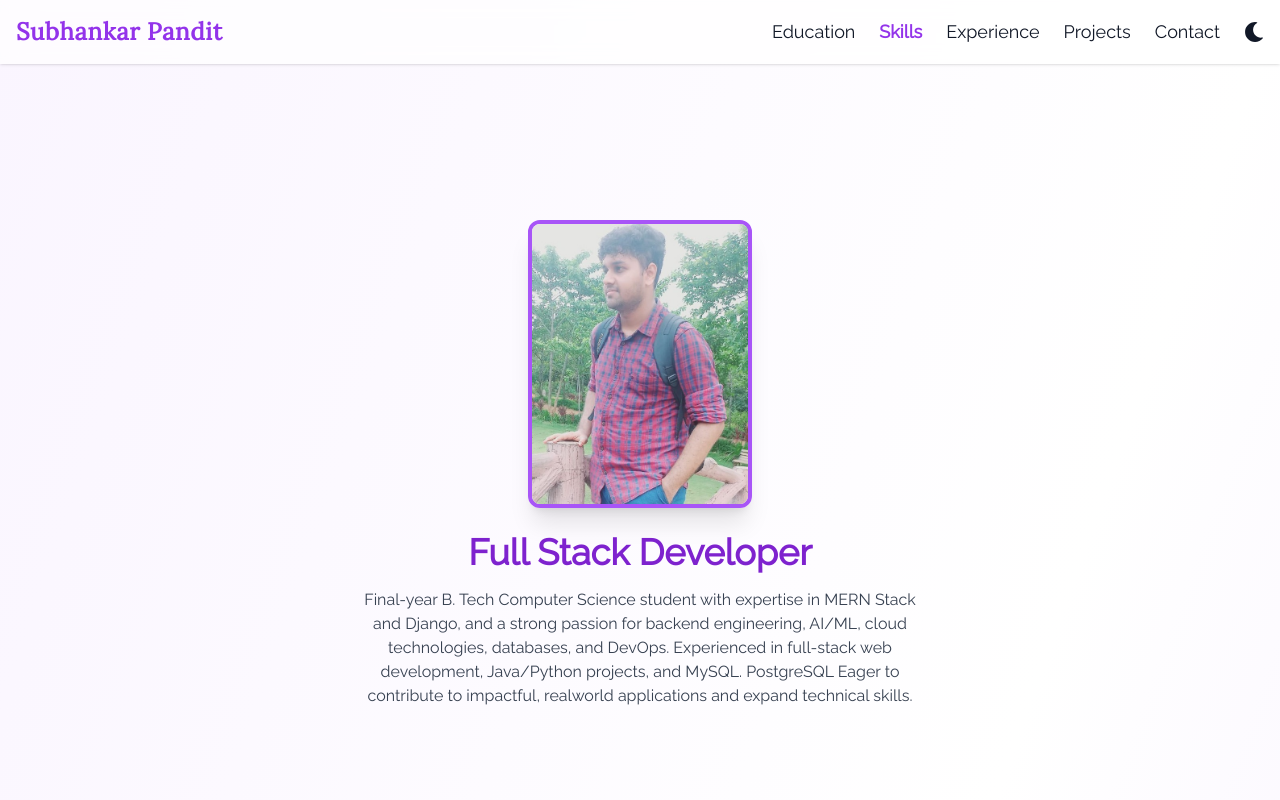
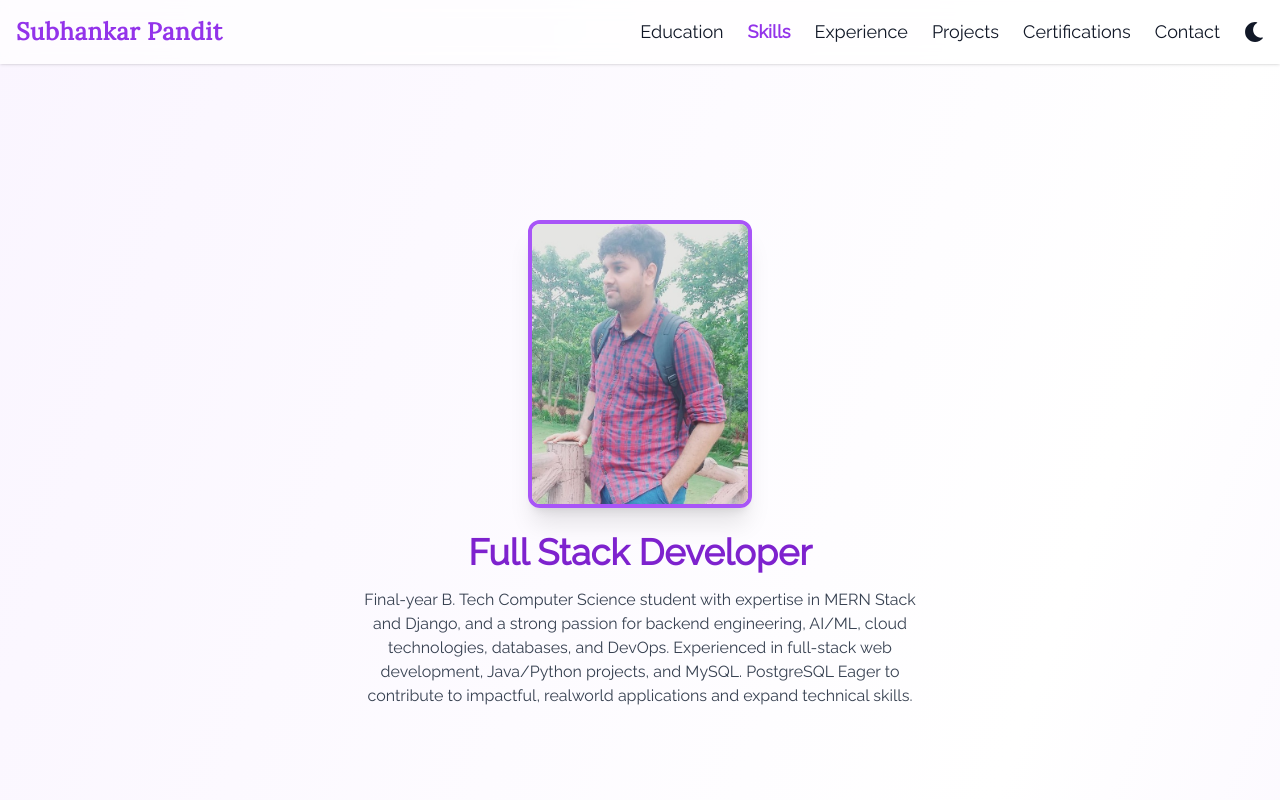
Before and after one commit to SubhankarA8415/Portfolio, a React (Vite) app in the folder portfolio/: page / in a window 1280 px wide. Shown: the top 800 px of the page. Built offline with nearby package versions, Linux system fonts and the light colour scheme.

Commit message:
Update App.jsx

```diff
--- a/portfolio/src/App.jsx
+++ b/portfolio/src/App.jsx
@@ -122,7 +122,7 @@ export default function App() {
   const [active, setActive] = useState("home");
 
   useEffect(() => {
-    const sectionIds = ["home", "education", "skills", "experience", "projects", "contact"];
+    const sectionIds = ["home", "education", "skills", "experience", "projects", "certifications", "contact"];
 
     const handleScroll = () => {
       const scrollPosition = window.scrollY + window.innerHeight / 2;
@@ -168,8 +168,10 @@ export default function App() {
             </button>
           </div>
       <nav className="hidden md:flex space-x-6 text-lg">
-            {["education", "skills", "experience", "projects", "contact"].map(id => (
-              <button key={id} onClick={() => scrollTo(id)}
+            {["education", "skills", "experience", "projects", "certifications", "contact"].map(id => (
+            <button
+              key={id}
+              onClick={() => scrollTo(id)}
               className={`${active === id ? 'text-purple-600 dark:text-purple-400 font-bold' : 'hover:text-purple-500'}`}>
               {id.charAt(0).toUpperCase() + id.slice(1)}
               </button>
@@ -178,15 +180,21 @@ export default function App() {
             {dark ? <FaSun /> : <FaMoon />}
             </button>
         </nav>
+
         </div>
         {open && (
             <div className="md:hidden mt-2 space-y-2">
-            {["education", "skills", "experience", "projects", "contact"].map(id => (
-              <button key={id} onClick={() => scrollTo(id)} className="block w-full text-left px-2 py-1 hover:bg-purple-100 dark:hover:bg-gray-700 capitalize">
+              {["education", "skills", "experience", "projects", "certifications", "contact"].map(id => (
+                <button
+                  key={id}
+                  onClick={() => scrollTo(id)}
+                  className="block w-full text-left px-2 py-1 hover:bg-purple-100 dark:hover:bg-gray-700 capitalize">
                   {id}
                 </button>
               ))}
-            <button onClick={() => setDark(!dark)} className="block w-full text-left px-2 py-1 hover:bg-purple-100 dark:hover:bg-gray-700">
+              <button
+                onClick={() => setDark(!dark)}
+                className="block w-full text-left px-2 py-1 hover:bg-purple-100 dark:hover:bg-gray-700">
                 {dark ? 'Light Mode' : 'Dark Mode'}
               </button>
             </div>
```
Lines whose indentation alone changed are shown as unchanged.
